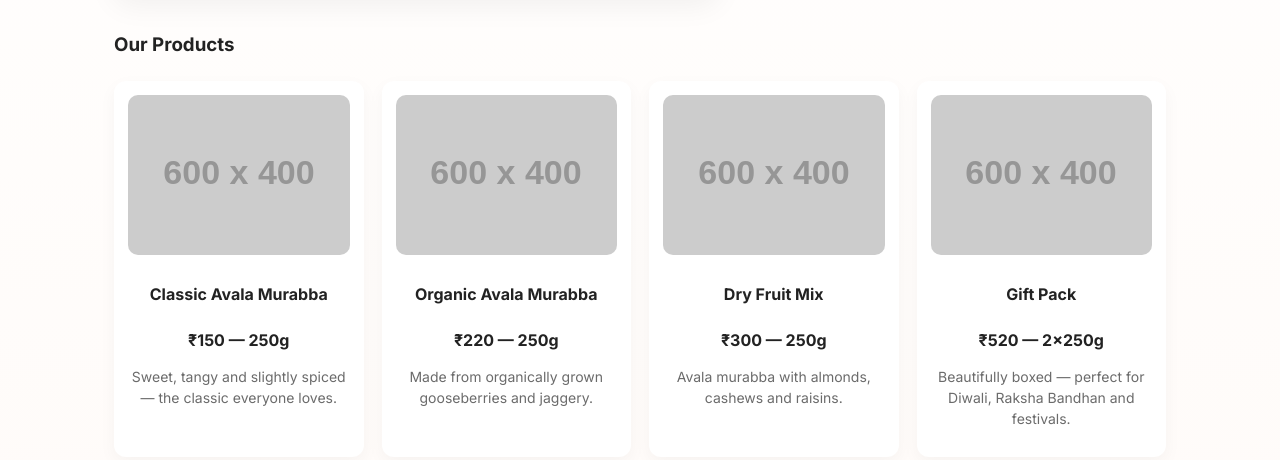
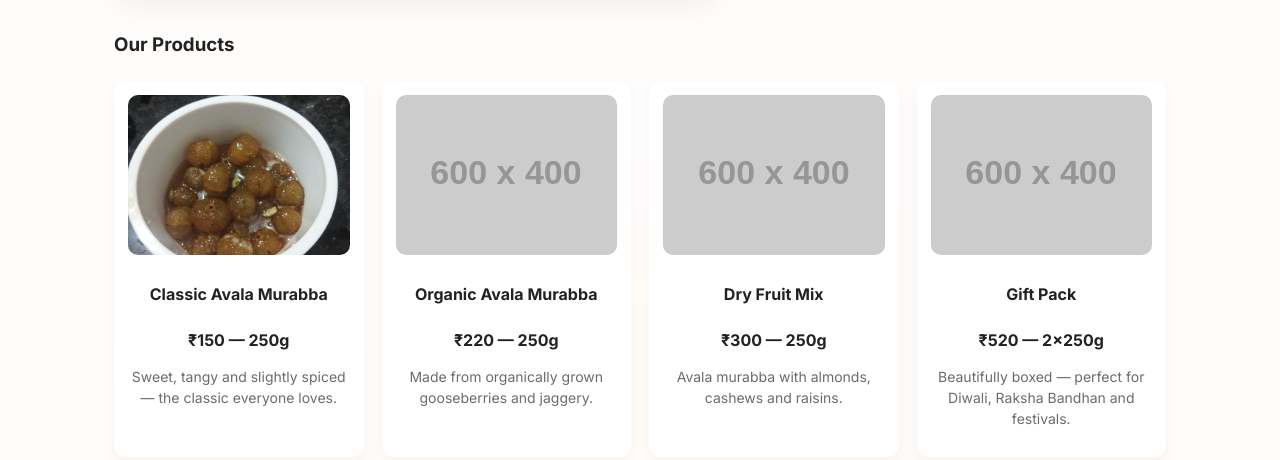
Before and after one commit to GajananTakalkar/anuskitchen, a plain HTML site: page index.html in a window 1280 px wide. Shown: the part 495-955 px from the top of the page. Drawn offline with nearby package versions, Linux system fonts and the light colour scheme; placeholder pictures from the web are drawn by us.

Commit message:
Update index.html

```diff
--- a/index.html
+++ b/index.html
@@ -108,7 +108,7 @@
         <h3>Our Products</h3>
         <div class="products">
           <div class="card">
-            <img src="https://via.placeholder.com/600x400.png?text=Avala+Murabba+Classic" alt="Avala Murabba Classic">
+            <img src="avla.jpeg" alt="Avala Murabba Classic">
             <h4>Classic Avala Murabba</h4>
             <div class="price">₹150 — 250g</div>
             <p class="small">Sweet, tangy and slightly spiced — the classic everyone loves.</p>
```
